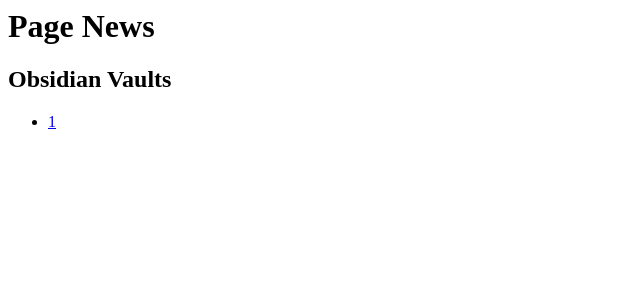
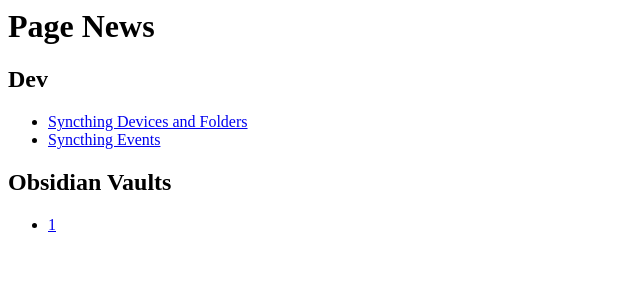
Before and after one commit to band/page-news, a Flask app: template templates/index.html in a window 1280 px wide. Shown: the top 300 px of the page, without its empty margins (0-640 px from the left). Run offline with Flask 2, Linux system fonts and the light colour scheme; the template is opened without the code that fills it: most values are stand-ins (such as "Sample title", 1, 10 or a date in 2020).

Commit message:
add syncthing dev routes

```diff
--- a/app.py
+++ b/app.py
@@ -1,15 +1,49 @@
 #!/usr/bin/env python
 
-from flask import Flask
-from flask import render_template
+################################################################
+#
+# Page News - lists the recently changed pages in a Massive Wiki.
+#
+# Copyright 2021 Bill Anderson, Peter Kaminski.
+#
+# Page News is licensed under MIT License, see the LICENSE file for details.
+# Central repository: <https://github.com/Massive-Wiki/page-news>
+#
+################################################################
+
+# standard Python libraries
 import json
+import os
 from pathlib import Path
+import requests
 
+# `pip install flask`
+from flask import Flask, render_template
+
+# set up Flask
 app = Flask(__name__)
+app.config['FLASK_DEBUG'] = True
+app.config['STATIC_FOLDER'] = '/static'
+app.config['TEMPLATES_FOLDER'] = '/templates'
+
+# get auth key from environment
+syncthing_api_key = os.environ['SYNCTHING_API_KEY']
 
 ################################################################
 
 # routes
+
+# /syncthing/config
+@app.route("/syncthing/config")
+def syncthing_config():
+    return render_template('syncthing-config.html', config=get_syncthing_config())
+
+# /syncthing/events
+def isItemFinished(event):
+    return event['type'] == 'ItemFinished'
+@app.route("/syncthing/events")
+def syncthing_events():
+    return render_template('syncthing-events.html', events=filter(isItemFinished, get_syncthing_events()))
 
 # /page-news
 @app.route("/page-news/<path:wikidir>")
@@ -24,11 +58,29 @@
     try:
         # send a list of (name, path) tuples
         obsidian_vaults = [(Path(p).name, p) for p in get_vault_paths()]
-    except:
+    except Exception as e:
         pass
     return render_template('index.html', obsidian_vaults=obsidian_vaults)
 
 ################################################################
+
+# get syncthing events
+def get_syncthing_events():
+    r = requests.get('http://localhost:8384/rest/events', headers={"X-API-Key":syncthing_api_key})
+    try:
+        return r.json()
+    except Exception as e:
+        app.logger.debug(f"get_syncthing_events error: {e}")
+        return None
+
+# get syncthing config, for devices and folders
+def get_syncthing_config():
+    r = requests.get('http://localhost:8384/rest/config', headers={"X-API-Key":syncthing_api_key})
+    try:
+        return r.json()
+    except Exception as e:
+        app.logger.debug(f"get_syncthing_config error: {e}")
+        return None
 
 # find all the vaults Obsidian is tracking
 # taken from https://github.com/peterkaminski/obsidian-settings-manager
--- a/templates/index.html
+++ b/templates/index.html
@@ -5,6 +5,13 @@
   </head>
   <h1>Page News</h1>
   {% if obsidian_vaults is defined and obsidian_vaults|length > 0 %}
+  <section>
+    <h2>Dev</h2>
+    <ul>
+      <li><a href="/syncthing/config">Syncthing Devices and Folders</a></li>
+      <li><a href="/syncthing/events">Syncthing Events</a></li>
+    </ul>
+  </section>
   <section>
     <h2>Obsidian Vaults</h2>
     <ul>
```
Also changed, not shown: templates/syncthing-config.html (added, +24 -0 lines), templates/syncthing-events.html (added, +15 -0 lines), README.md, 2 other files.
